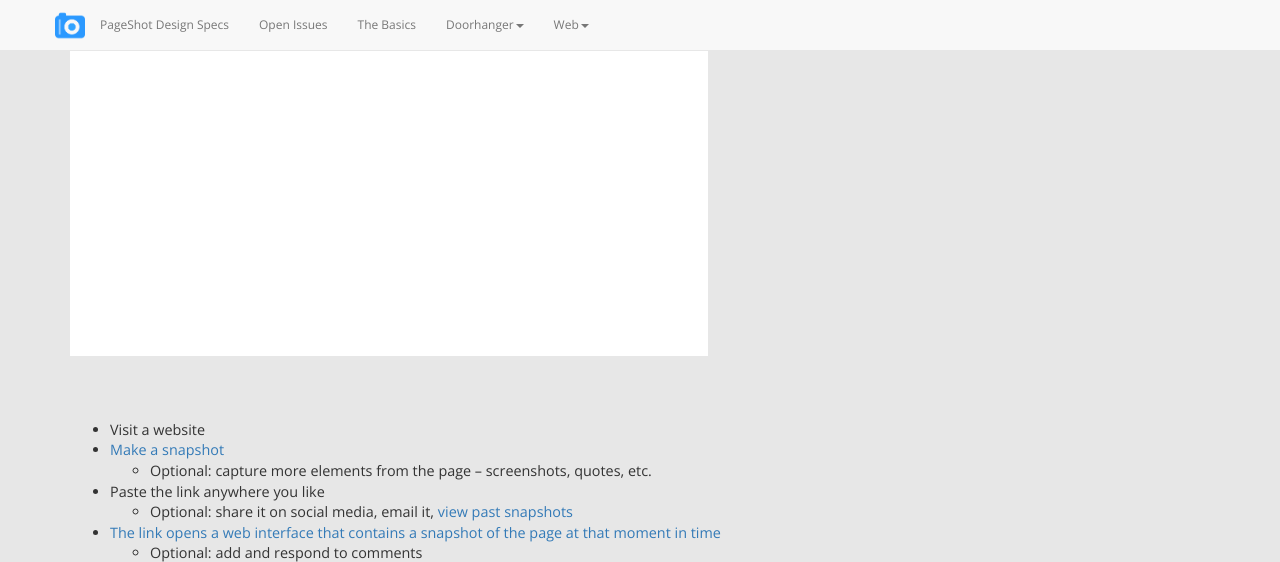
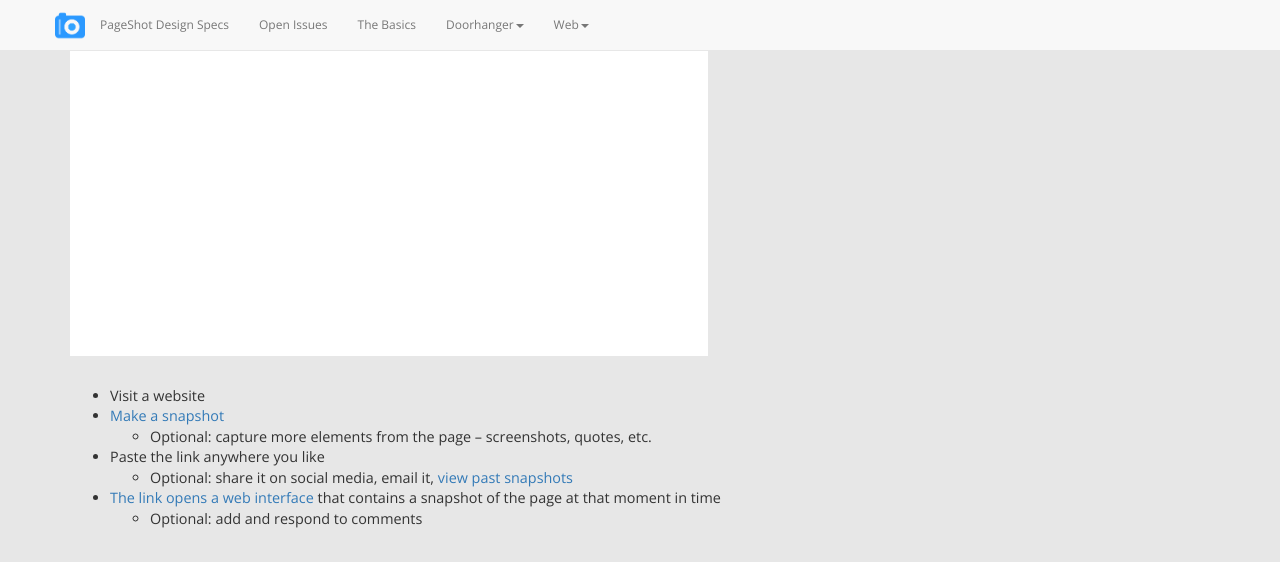
Before and after one commit to brampitoyo/pageshot-design-specs, a Jekyll site: the page built from basics.html, in a window 1280 px wide and 900 px high, scrolled down 270 px, cut to the strip 0-562 px from the top of the window. Built offline with Jekyll 4.4.1, drawn with Linux system fonts in a browser that asks for light colours; nearby versions of some CDN libraries.

```diff
--- a/basics.html
+++ b/basics.html
@@ -7,8 +7,8 @@ multipage: false
 	<div class="row">
 		<div class="col-sm-12 col-md-12 col-lg-12">
 			<h1>The Basics</h2>
-				<img src="img/pageshot-animation.gif"/><br/>
-				<br>
+				<img src="img/pageshot-animation.gif"/>
+
 				<ul class="longText">
   				<li>Visit a website</li>
   				<li><a href="doorhanger-shot.html">Make a snapshot</a>
@@ -21,7 +21,7 @@ multipage: false
               <li>Optional: share it on social media, email it, <a href="doorhanger-shot.html">view past snapshots</a></li>
             </ul>
           </li>
-          <li><a href="web-individual-overview.html">The link opens a web interface that contains a snapshot of the page at that moment in time</a>
+          <li><a href="web-individual-overview.html">The link opens a web interface</a> that contains a snapshot of the page at that moment in time
             <ul>
               <li>Optional: add and respond to comments</li>
             </ul>
```
